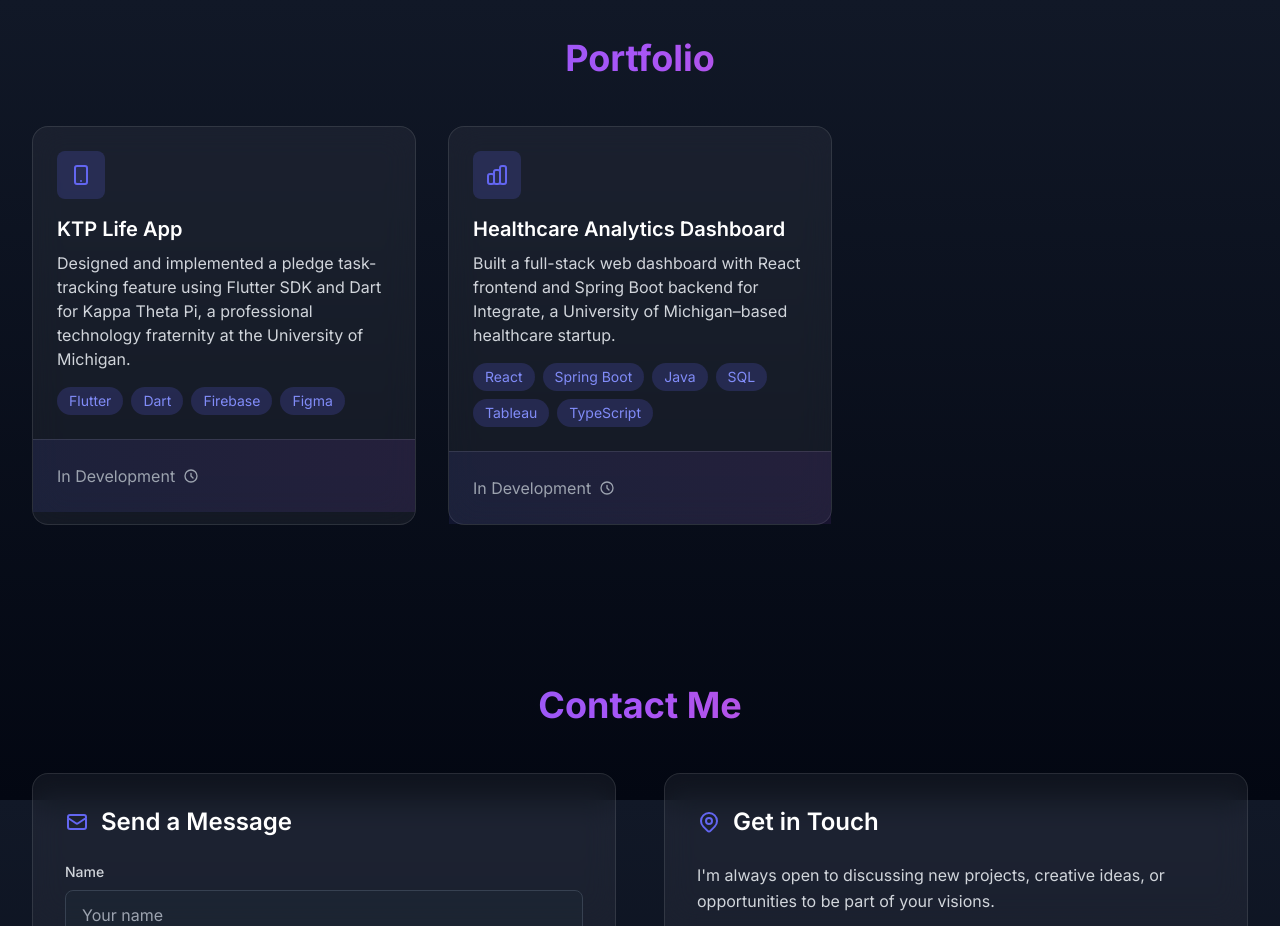
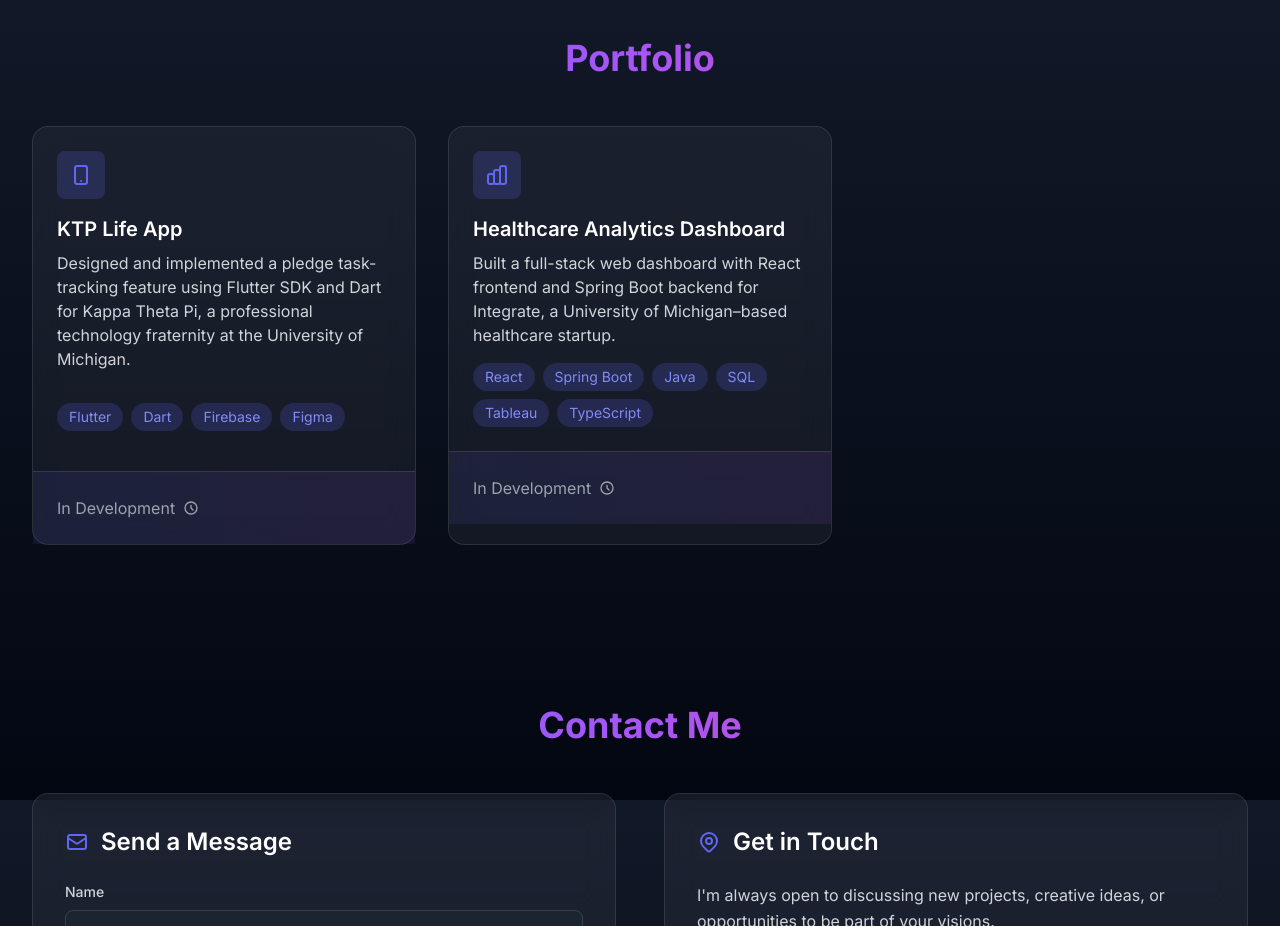
Before and after one commit to ajayw36/Portfolio-Website, a Next.js app: page / in a window 1280 px wide. Shown: the part 2400-3326 px from the top of the page. Built offline with nearby package versions, Linux system fonts and the light colour scheme.

Commit message:
Fixed stylings on portfolio

```diff
--- a/src/components/Portfolio.tsx
+++ b/src/components/Portfolio.tsx
@@ -6,8 +6,8 @@ export default function Portfolio() {
 
         <div className="grid grid-cols-1 md:grid-cols-2 lg:grid-cols-3 gap-8">
           {/* KTP Life App */}
-          <div className="glass-card group hover-card">
-            <div className="p-6">
+          <div className="glass-card group hover-card flex flex-col">
+            <div className="p-6 flex-1 flex flex-col">
               <div className="mb-4">
                 <div className="w-12 h-12 bg-indigo-500/20 rounded-lg flex items-center justify-center mb-4">
                   <svg className="w-6 h-6 text-indigo-500" fill="none" stroke="currentColor" viewBox="0 0 24 24">
@@ -19,14 +19,14 @@ export default function Portfolio() {
                   Designed and implemented a pledge task-tracking feature using Flutter SDK and Dart for Kappa Theta Pi, a professional technology fraternity at the University of Michigan.
                 </p>
               </div>
-              <div className="flex flex-wrap gap-2">
+              <div className="flex flex-wrap gap-2 mb-4">
                 <span className="px-3 py-1 bg-indigo-500/20 text-indigo-400 rounded-full text-sm">Flutter</span>
                 <span className="px-3 py-1 bg-indigo-500/20 text-indigo-400 rounded-full text-sm">Dart</span>
                 <span className="px-3 py-1 bg-indigo-500/20 text-indigo-400 rounded-full text-sm">Firebase</span>
                 <span className="px-3 py-1 bg-indigo-500/20 text-indigo-400 rounded-full text-sm">Figma</span>
               </div>
             </div>
-            <div className="p-6 border-t border-white/10 bg-gradient-to-r from-indigo-500/10 to-purple-500/10">
+            <div className="p-6 border-t border-white/10 bg-gradient-to-r from-indigo-500/10 to-purple-500/10 mt-auto">
               <span className="text-gray-400 flex items-center">
                 In Development
                 <svg className="w-4 h-4 ml-2" fill="none" stroke="currentColor" viewBox="0 0 24 24">
```
